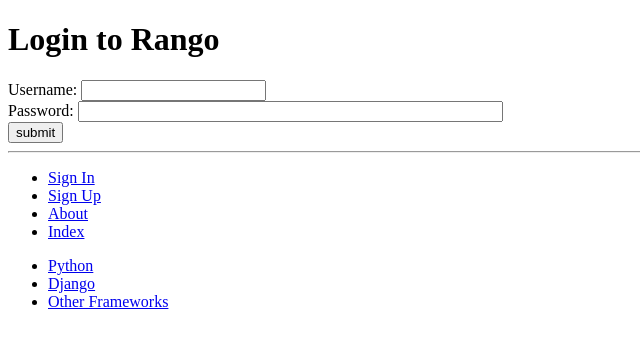
After one commit to FSmith99/tango_with_django_project_2019, a Django app: page /rango/login/ in a window 1280 px wide. The commit adds this page. Shown: the top 348 px of the page, without its empty margins (0-640 px from the left). Run offline with Django 3.2, Linux system fonts and the light colour scheme; data comes from the database, SQL or seed files in the repository; both versions use the stored data as it was after the commit.

Commit message:
Chapter 9 EX End

```diff
--- a/rango/urls.py
+++ b/rango/urls.py
@@ -17,4 +17,17 @@ urlpatterns = [
     url(r'^register/$',
         views.register,
         name='register'),
+
+    url(r'^login/$',
+	views.user_login,
+	name='login'),
+
+    url(r'^restricted/',
+        views.restricted,
+        name='restricted'),
+
+    url(r'^logout/$',
+        views.user_logout,
+        name='logout'),
+
 ]
--- a/rango/views.py
+++ b/rango/views.py
@@ -6,6 +6,13 @@ from rango.models import Page
 from rango.forms import CategoryForm
 from rango.forms import PageForm
 from rango.forms import UserForm, UserProfileForm
+
+from django.contrib.auth import authenticate, login
+from django.http import HttpResponseRedirect, HttpResponse
+from django.core.urlresolvers import reverse
+
+from django.contrib.auth.decorators import login_required
+from django.contrib.auth import logout
 
 def add_category(request):
         form = CategoryForm()
@@ -119,3 +126,33 @@ def register(request):
                       {'user_form': user_form,
                        'profile_form': profile_form,
                        'registered': registered})
+
+def user_login(request):
+        if request.method == 'POST':
+
+                username = request.POST.get('username')
+                password = request.POST.get('password')
+
+                user = authenticate(username=username, password=password)
+
+                if user:
+                        if user.is_active:
+                                login(request, user)
+                                return HttpResponseRedirect(reverse('index'))
+                        else:
+                                return HttpResponse("Your Rango account is disabled.")
+                else:
+                        print("Invalid login details: {0}, {1}".format(username, password))
+                        return HttpResponse("Invalid login details supplied.")
+
+        else:
+                return render(request, 'rango/login.html', {})
+
+@login_required
+def restricted(request):
+        return render(request, 'rango/restricted.html', {})
+
+@login_required
+def user_logout(request):
+        logout(request)
+        return HttpResponseRedirect(reverse('index'))
--- a/tango_with_django_project/settings.py
+++ b/tango_with_django_project/settings.py
@@ -139,3 +139,7 @@ STATIC_URL = '/static/'
 
 MEDIA_ROOT= MEDIA_DIR
 MEDIA_URL = '/media/'
+
+# Login
+
+LOGIN_URL = '/rango/login/'
--- a/templates/rango/base.html
+++ b/templates/rango/base.html
@@ -19,10 +19,16 @@
 		<hr/>
 		<div>
 			<ul>
-				<li><a href="{% url 'add_category' %}">Add New Category</a></li>
-				<li><a href="{% url 'about' %}">About</a></li>
-				<li><a href="{% url 'index' %}">Index</a></li>
-				<li><a href="{% url 'register' %}">Sign Up</a></li>
+				{% if user.is_authenticated %}
+					<li><a href="{% url 'restricted' %}">Restricted Page</a></li>
+					<li><a href="{% url 'logout' %}">Logout</a></li>
+					<li><a href="{% url 'add_category' %}">Add a New Category</a></li>
+				{% else %}
+					<li><a href="{% url 'login' %}">Sign In</a></li>
+					<li><a href="{% url 'register' %}">Sign Up</a></li>
+				{% endif %}
+					<li><a href="{% url 'about' %}">About</a></li>
+					<li><a href="{% url 'index' %}">Index</a></li>
 			</ul>
 		</div>
 		<div>
--- a/templates/rango/category.html
+++ b/templates/rango/category.html
@@ -18,7 +18,9 @@
 		{% else %}
 			<strong>No pages currently in category.</strong>
 		{% endif %}
-		<a href="{% url 'add_page' category.slug %}">Add a Page</a>
+		{% if user.is_authenticated %}
+			<a href="{% url 'add_page' category.slug %}">Add a Page</a>
+		{% endif %}
 	{% else %}
 		The specified category does not exist!
 	{% endif %}
--- a/templates/rango/index.html
+++ b/templates/rango/index.html
@@ -9,7 +9,11 @@
 {% block body_block %}
 	<h1>Rango says...</h1>
 	<div>
-		hey there partner!
+		{% if user.is_authenticated %}
+			howdy {{ user.username }}
+		{% else %}
+			hey there partner!
+		{% endif %}
 	</div>
 
 	<h3>Most Liked Categories:</h3>
--- /dev/null
+++ b/templates/rango/login.html
@@ -0,0 +1,18 @@
+{% extends 'rango/base.html' %}
+{% load staticfiles %}
+
+{% block title_block %}
+	Login
+{% endblock %}
+
+{% block body_block %}
+<h1>Login to Rango</h1>
+<form id="login_form" method="post" action="{% url 'login' %}">
+	{% csrf_token %}
+	Username: <input type="text" name="username" value="" size"50" />
+	<br />
+	Password: <input type="password" name="password" value="" size="50" />
+	<br />
+	<input type="submit" value="submit" />
+</form>
+{% endblock %}
```
Also changed, not shown: templates/rango/restricted.html (added, +10 -0 lines), db.sqlite3.
